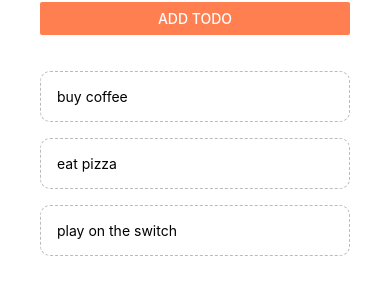
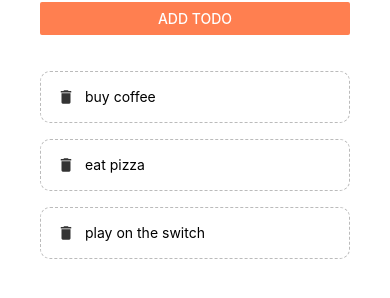
Before and after one commit to IMPrimph/react-native-todo-app, a React Native app: screen / in a window 390 px wide. Shown: the part 158-456 px from the top of the page. Built offline with nearby package versions, Linux system fonts and the light colour scheme.

Commit message:
add delete icon and wrap up

```diff
--- a/components/todoItem.js
+++ b/components/todoItem.js
@@ -1,10 +1,14 @@
 import React from 'react';
-import { StyleSheet, Text, TouchableOpacity } from 'react-native';
+import { StyleSheet, Text, View, TouchableOpacity } from 'react-native';
+import { MaterialIcons } from '@expo/vector-icons'
 
 export default function TodoItem({ item, pressHandler }) {
     return (
         <TouchableOpacity onPress={() => pressHandler(item.key)}>
-            <Text style={styles.item}>{item.text}</Text>
+            <View style={styles.item}>
+                <MaterialIcons name='delete' size={18} color='#333' />
+                <Text style={styles.itemText}>{item.text}</Text>
+            </View>
         </TouchableOpacity>
     )
 }
@@ -16,6 +20,10 @@
         borderColor: '#bbb',
         borderWidth: 1,
         borderStyle: 'dashed',
-        borderRadius: 10
+        borderRadius: 10,
+        flexDirection: 'row'
+    },
+    itemText: {
+        marginLeft: 10
     }
 })
```
